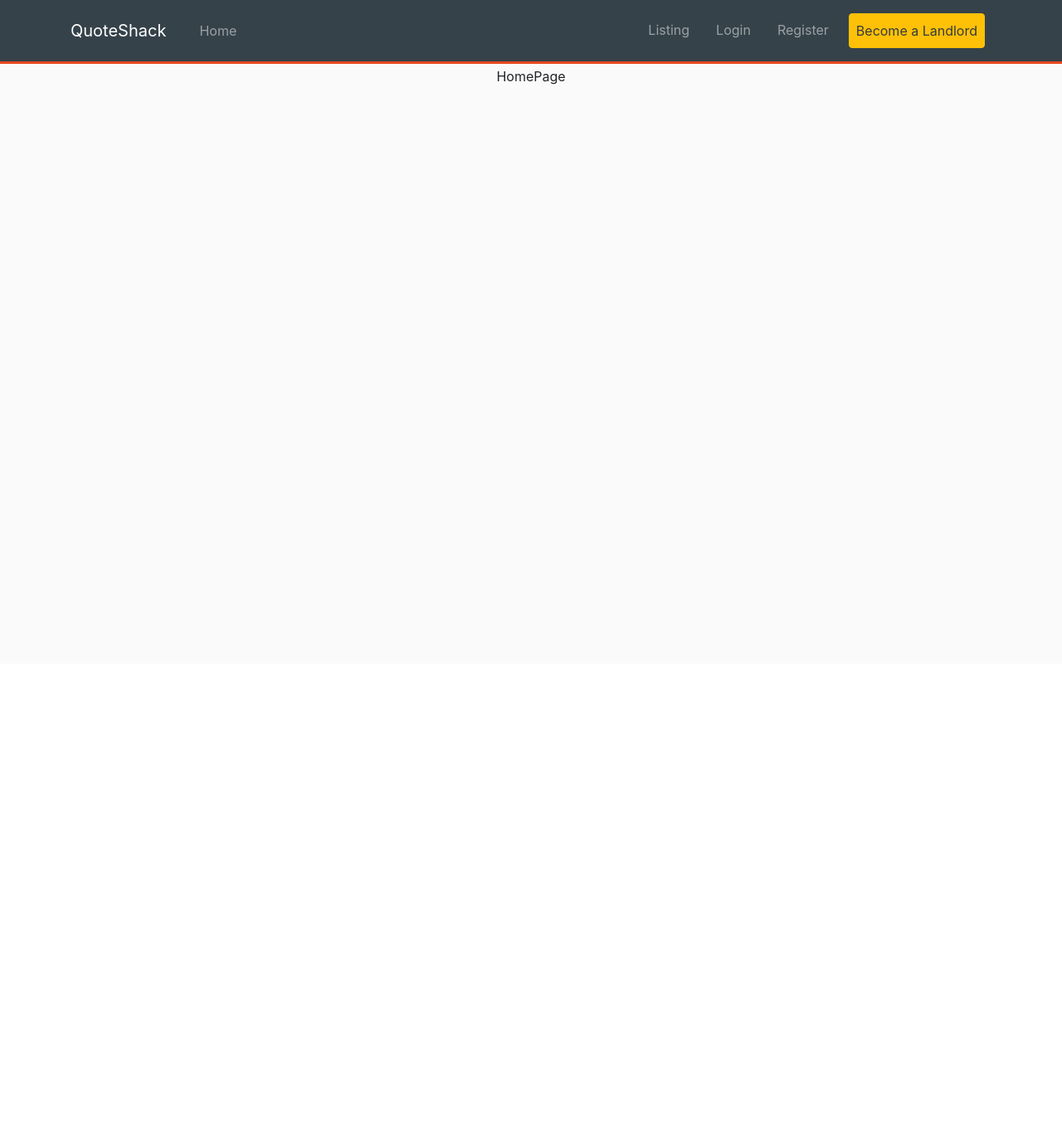
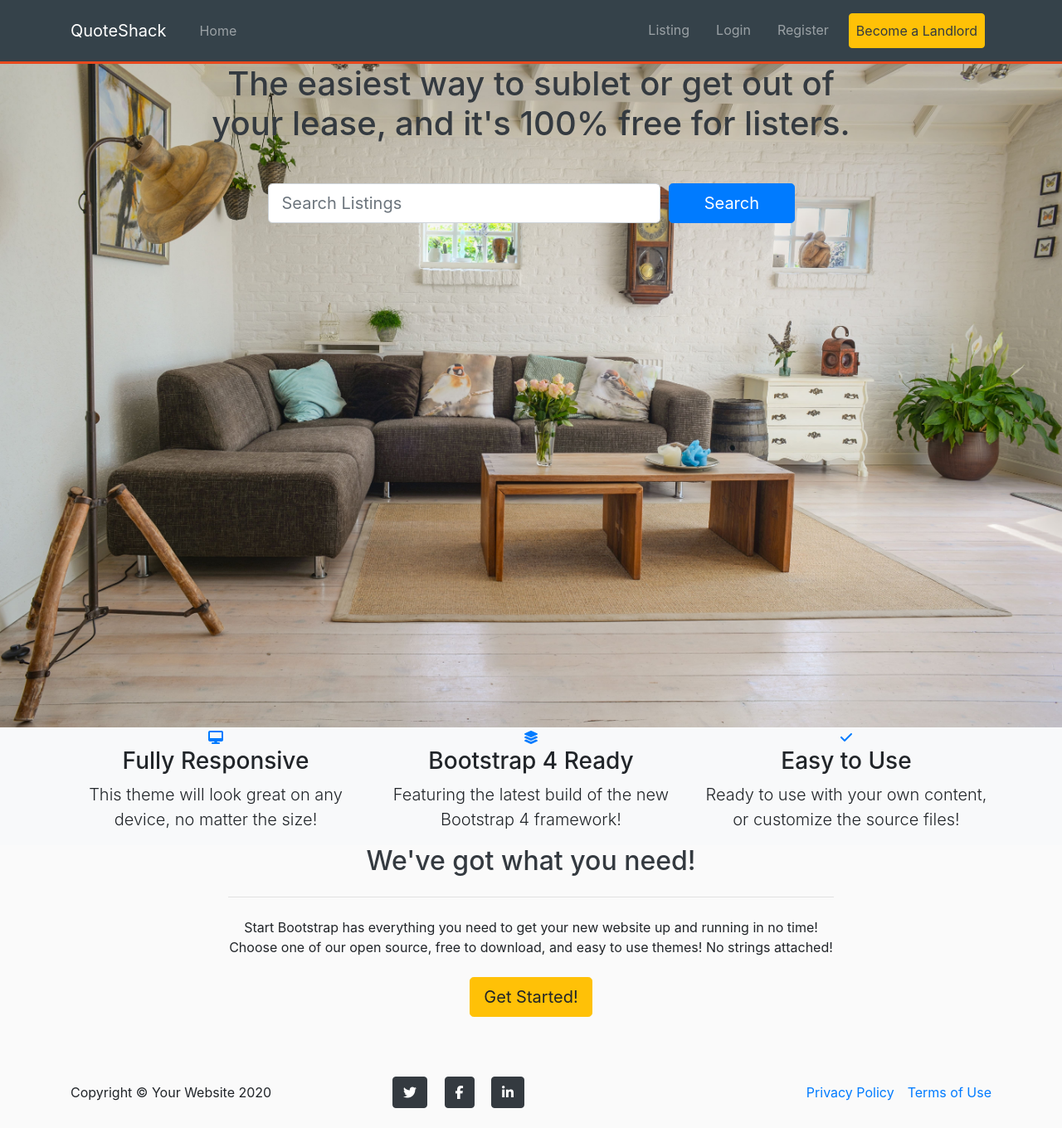
Before and after one commit to prime7/coliving, a Django app: page / in a window 1280 px wide. Shown: the whole page at 83% size. Before the commit the page ends 102 px from the top, so only its background shows below. Run offline with Django 3.2, Linux system fonts and the light colour scheme; some libraries are stand-ins or nearby versions.

Commit message:
refactor design

```diff
--- a/accounts/templates/home.html
+++ b/accounts/templates/home.html
@@ -2,5 +2,64 @@
 {% load crispy_forms_tags %}
 
 {% block content %}
-HomePage
+<div class="text-dark text-center bg">
+    <div class="container">
+      <div class="row section-margin">
+        <div class="col-xl-9 mx-auto">
+          <h1 class="mb-5">The easiest way to sublet or get out of your lease, and it's 100% free for listers.</h1>
+        </div>
+        <div class="col-md-10 col-lg-8 col-xl-7 mx-auto searchBar">
+          <form method='GET' action="{% url 'listing' %}">
+            <div class="form-row">
+              <div class="col-12 col-md-9 mb-2 mb-md-0">
+                <input type='text' class="form-control form-control-lg" name='q' placeholder='Search Listings' value='{{ request.GET.q }}'>
+              </div>
+              <div class="col-12 col-md-3">
+                <button type="submit" class="btn btn-block btn-lg btn-primary">Search</button>
+              </div>
+            </div>
+          </form>
+        </div>
+      </div>
+    </div>
+</div>
+<section class="bg-light text-center section-margin">
+  <div class="container">
+    <div class="row ">
+      <div class="col-lg-4">
+        <div class="mx-auto mb-5 mb-lg-0 mb-lg-3">
+            <i class="fas fa-desktop m-auto text-primary home-icons"></i>
+          <h3>Fully Responsive</h3>
+          <p class="lead mb-0">This theme will look great on any device, no matter the size!</p>
+        </div>
+      </div>
+      <div class="col-lg-4">
+        <div class="mx-auto mb-5 mb-lg-0 mb-lg-3">
+            <i class="fas fa-layer-group m-auto text-primary home-icons"></i>
+          <h3>Bootstrap 4 Ready</h3>
+          <p class="lead mb-0">Featuring the latest build of the new Bootstrap 4 framework!</p>
+        </div>
+      </div>
+      <div class="col-lg-4">
+        <div class="mx-auto mb-0 mb-lg-3">
+            <i class="fas fa-check m-auto text-primary home-icons"></i>
+          <h3>Easy to Use</h3>
+          <p class="lead mb-0">Ready to use with your own content, or customize the source files!</p>
+        </div>
+      </div>
+    </div>
+  </div>
+</section>
+<section class="page-section section-margin" id="about">
+  <div class="container">
+      <div class="row justify-content-center">
+          <div class="col-lg-8 text-center">
+              <h2 class="text-dark mt-0">We've got what you need!</h2>
+              <hr class="divider light my-4">
+              <p class="text-dark-50 mb-4">Start Bootstrap has everything you need to get your new website up and running in no time! Choose one of our open source, free to download, and easy to use themes! No strings attached!</p>
+              <a class="btn btn-lg btn-warning">Get Started!</a>
+          </div>
+      </div>
+  </div>
+</section>
 {% endblock content %}
--- a/accounts/views.py
+++ b/accounts/views.py
@@ -27,7 +27,7 @@ def signup(request):
             user.save()
             user = authenticate(email=email,password=password1)
             login(request, user)
-            return HttpResponseRedirect(reverse('home'))
+            return HttpResponseRedirect(reverse('accounts:home'))
     else:
         form = UserRegisterForm()
     return render(request, 'signup.html', {'form': form})
--- a/rental/templates/listing.html
+++ b/rental/templates/listing.html
@@ -1,6 +1,10 @@
 {% extends "base.html" %}
 {% block content %}
+<div class="container">
+    <div class="row justify-content-center">
     {% include "includes/search.html" %}
+    </div>
+</div>
     <div class="container">
         <div class="row justify-content-center">
             {% for house in houses %}
--- a/rental/views.py
+++ b/rental/views.py
@@ -80,7 +80,7 @@ class RentalCreateView(LoginRequiredMixin,UserPassesTestMixin, CreateView):
     def test_func(self):
         from memberships.views import get_user_membership
         if get_user_membership(self.request).membership.membership_type == 'Free':
-            return False
+            return True
         return True
 
     def handle_no_permission(self):
--- /dev/null
+++ b/static/css/index.css
@@ -0,0 +1,18 @@
+header.masthead .overlay {
+    position: absolute;
+    background-color: #212529;
+    height: 100%;
+    width: 100%;
+    top: 0;
+    left: 0;
+    opacity: .3;
+}
+
+.bg {
+    background-image: url('/static/img/back.jpg');
+    height: 100vh;
+    width: 100vw;
+    background-position: center;
+    background-repeat: no-repeat;
+    background-size: cover;
+}
--- a/templates/base.html
+++ b/templates/base.html
@@ -1,3 +1,4 @@
+{% load static %}
 <!doctype html>
 <html lang="en">
   <head>
@@ -5,11 +6,12 @@
     <meta charset="utf-8">
     <meta name="viewport" content="width=device-width, initial-scale=1, shrink-to-fit=no">
     <!-- Fontawesome -->
+    <link rel="stylesheet" type="text/css" href="{% static 'css/index.css' %}">
     <script src="https://kit.fontawesome.com/7521df1375.js" crossorigin="anonymous"></script>
     <link rel="stylesheet" href="https://maxcdn.bootstrapcdn.com/bootstrap/4.0.0/css/bootstrap.min.css" integrity="sha384-Gn5384xqQ1aoWXA+058RXPxPg6fy4IWvTNh0E263XmFcJlSAwiGgFAW/dAiS6JXm" crossorigin="anonymous">
     <style>
         body{
-            padding-top: 80px;
+            padding-top: 77px;
             line-height: 1.5;
             background: #fafafa;
         }
@@ -72,7 +74,7 @@
                 <a class="nav-item nav-link m-2" href="{% url 'listing' %}">Listing</a>
                 <a class="nav-item nav-link m-2" href="{% url 'accounts:login' %}">Login</a>
                 <a class="nav-item nav-link m-2" href="{% url 'accounts:signup' %}">Register</a>
-                <a class="nav-item nav-link m-2 btn btn-warning text-dark" href="{% url 'memberships:select' %}">Become a Landlord</a>
+                <a class="nav-item nav-link m-2 btn btn-warning text-dark" href="{% url 'accounts:signup' %}">Become a Landlord</a>
               {% endif %}
             </div>
           </div>
@@ -80,6 +82,7 @@
       </nav>
 
 
+    {% block content %}
     <div class="container">
       <div class="row justify-content-center align-items-center">
         {% if messages %}
@@ -89,9 +92,22 @@
             </div>
           {% endfor %}
         {% endif %}
-        {% block content %}{% endblock %}
       </div>
     </div>
+    {% endblock %}
+    <footer class="footer py-4 mt-5 ">
+      <div class="container">
+          <div class="row align-items-center">
+              <div class="col-lg-4 text-lg-left">Copyright © Your Website 2020</div>
+              <div class="col-lg-4 my-3 my-lg-0">
+                  <a class="btn btn-dark btn-social mx-2" href="#!"><i class="fab fa-twitter"></i></a>
+                  <a class="btn btn-dark btn-social mx-2" href="#!"><i class="fab fa-facebook-f"></i></a>
+                  <a class="btn btn-dark btn-social mx-2" href="#!"><i class="fab fa-linkedin-in"></i></a>
+              </div>
+              <div class="col-lg-4 text-lg-right"><a class="mr-3" href="#!">Privacy Policy</a><a href="#!">Terms of Use</a></div>
+          </div>
+      </div>
+    </footer>
 
     <script src="https://code.jquery.com/jquery-3.2.1.slim.min.js" integrity="sha384-KJ3o2DKtIkvYIK3UENzmM7KCkRr/rE9/Qpg6aAZGJwFDMVNA/GpGFF93hXpG5KkN" crossorigin="anonymous"></script>
     <script src="https://cdnjs.cloudflare.com/ajax/libs/popper.js/1.12.9/umd/popper.min.js" integrity="sha384-ApNbgh9B+Y1QKtv3Rn7W3mgPxhU9K/ScQsAP7hUibX39j7fakFPskvXusvfa0b4Q" crossorigin="anonymous"></script>
```
Also changed, not shown: memberships/templates/membership-list.html (+11 -6 lines), static/js/canvas.js (added, +208 -0 lines), static/img/back.jpg (added), 2 other files.
